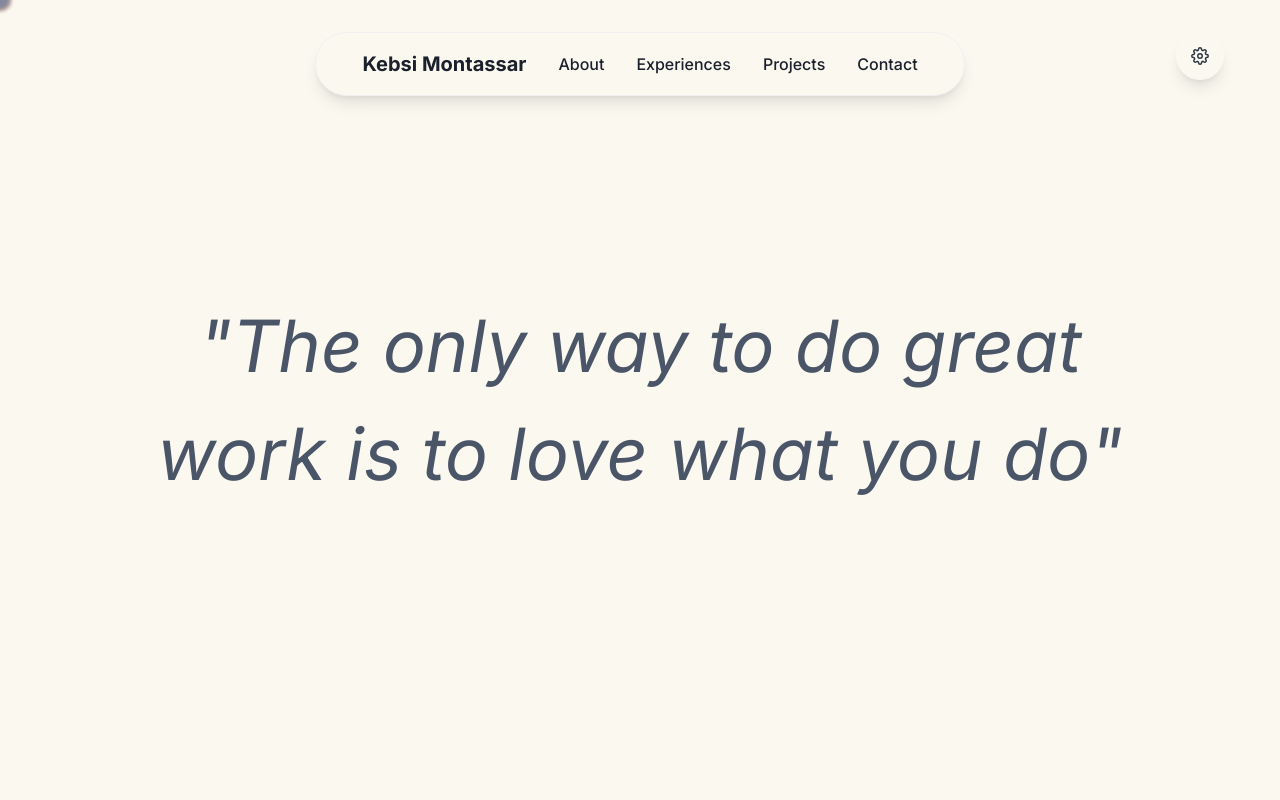
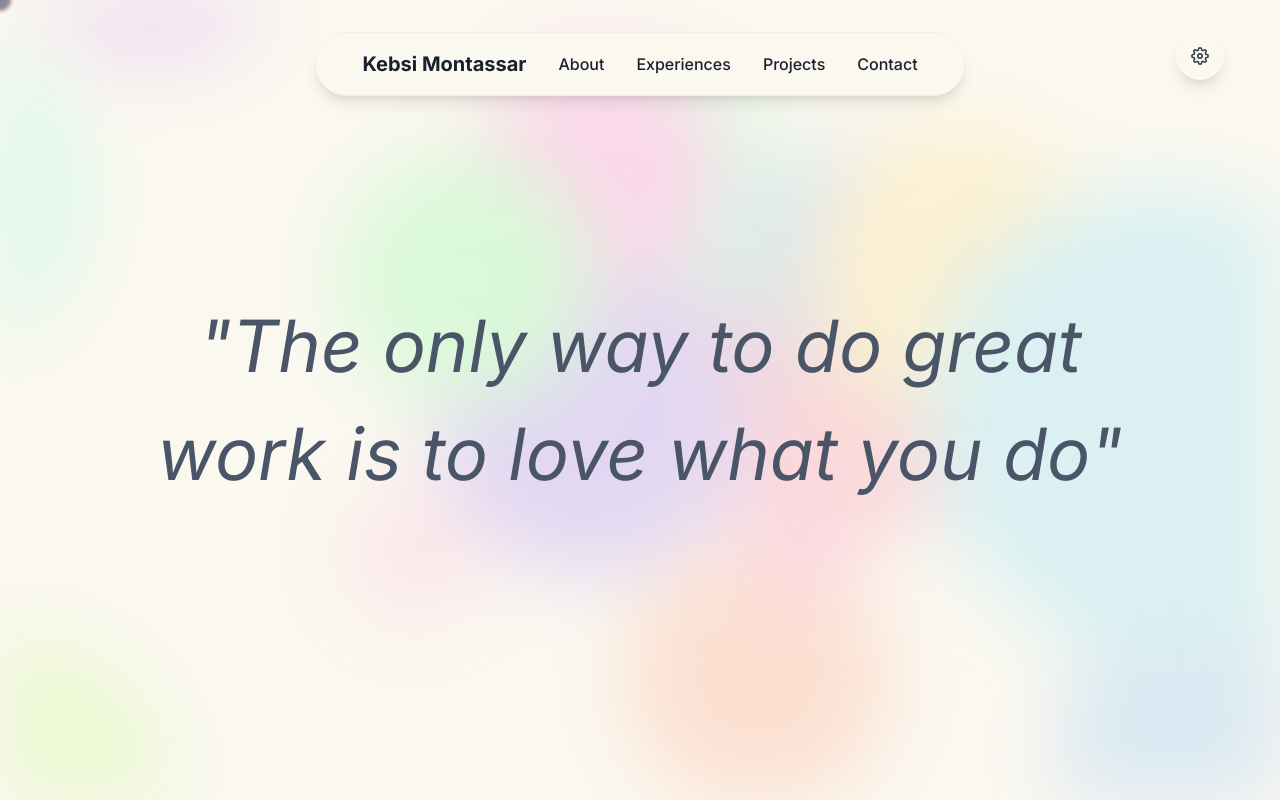
Before and after one commit to KabsiMontassar/portfolio, a React (Vite) app: page / in a window 1280 px wide. Shown: the top 800 px of the page. Built offline with nearby package versions, Linux system fonts and the light colour scheme.

Commit message:
background effect for the hero

```diff
--- a/src/components/CursorEffectComp/page.jsx
+++ b/src/components/CursorEffectComp/page.jsx
@@ -1,29 +1,82 @@
-import React, { useState } from 'react'
-import BlurryCursor from "./cursor";
-import { VStack, Heading, Text, Box, useColorMode } from '@chakra-ui/react'
+import React, { useState, useEffect, useRef } from 'react'
+import BlurryCursor from "./cursor"
+import { VStack, Text, Box, useColorMode } from '@chakra-ui/react'
 import { useTranslation } from 'react-i18next'
+import gsap from 'gsap'
 
 export default function Page() {
     const { colorMode } = useColorMode()
     const { t } = useTranslation()
-    const [isActive, setIsActive] = useState(false);
+    const [isActive, setIsActive] = useState(false)
+    const bgRef = useRef(null)
+
+    useEffect(() => {
+        const shapes = bgRef.current.querySelectorAll('.bg-shape')
+
+        shapes.forEach((shape, i) => {
+            gsap.set(shape, {
+                x: Math.random() * window.innerWidth,
+                y: Math.random() * window.innerHeight,
+                scale: Math.random() * 2 + 0.5,
+            })
+
+            gsap.to(shape, {
+                x: `random(0, ${window.innerWidth})`,
+                y: `random(0, ${window.innerHeight})`,
+                scale: 'random(0.5, 2)',
+                rotation: 'random(-180, 180)',
+                duration: 'random(10, 20)',
+                ease: 'none',
+                repeat: -1,
+                yoyo: true,
+                delay: i * -2
+            })
+        })
+    }, [])
 
     return (
-        <>
+        <Box height="100%" width="100%" position="relative" overflow="hidden">
+            <Box
+                ref={bgRef}
+                position="absolute"
+                top={0}
+                left={0}
+                right={0}
+                bottom={0}
+                zIndex={1}
+                opacity={colorMode === 'light' ? 0.16 : 0.18}
+            >
+                <svg width="100%" height="100%" style={{filter: 'blur(40px)'}}>
+                    {/* Primary shapes */}
+                    <circle className="bg-shape" r="120" fill="#FF3366"/>
+                    <circle className="bg-shape" r="140" fill="#33FF99"/>
+                    <circle className="bg-shape" r="100" fill="#3366FF"/>
+                    <circle className="bg-shape" r="160" fill="#FFCC33"/>
+                    <circle className="bg-shape" r="130" fill="#9933FF"/>
+                    {/* Secondary shapes */}
+                    <circle className="bg-shape" r="90" fill="#FF6633"/>
+                    <circle className="bg-shape" r="110" fill="#33FFCC"/>
+                    <circle className="bg-shape" r="80" fill="#6633FF"/>
+                    <circle className="bg-shape" r="140" fill="#FF33CC"/>
+                    <circle className="bg-shape" r="70" fill="#33FF66"/>
+                    {/* Accent shapes */}
+                    <circle className="bg-shape" r="60" fill="#FF99CC"/>
+                    <circle className="bg-shape" r="85" fill="#99FF33"/>
+                    <circle className="bg-shape" r="95" fill="#3399FF"/>
+                    <circle className="bg-shape" r="75" fill="#FF3399"/>
+                    <circle className="bg-shape" r="115" fill="#33CCFF"/>
+                </svg>
+            </Box>
 
             <Box
-
                 height="100%"
                 width="100%"
                 position="relative"
-                overflow="hidden"
                 display="flex"
                 alignItems="center"
                 justifyContent="center"
                 zIndex={10}
-
             >
-
                 <VStack spacing={6} align="center">
                     <Text
                         onMouseEnter={() => setIsActive(true)}
@@ -39,7 +92,6 @@ export default function Page() {
                 </VStack>
                 <BlurryCursor isActive={isActive} />
             </Box>
-
-        </>
+        </Box>
     )
 }
--- a/src/components/Hero/Hero.jsx
+++ b/src/components/Hero/Hero.jsx
@@ -11,7 +11,7 @@ const Hero = () => {
   return (
     <Box
       as="section"
-
+      height="80vh"
       display="flex"
       alignItems="center"
       justifyContent="center"
--- a/src/pages/home.jsx
+++ b/src/pages/home.jsx
@@ -8,7 +8,7 @@ const Home = () => {
       <section style={{ height: '100vh', position: 'relative' }}>
         <Page />
       </section>
-      <section style={{ position: 'relative' }}>
+      <section style={{ height: '80vh', position: 'relative' }}>
         <Hero />
       </section>
     </div>
```
